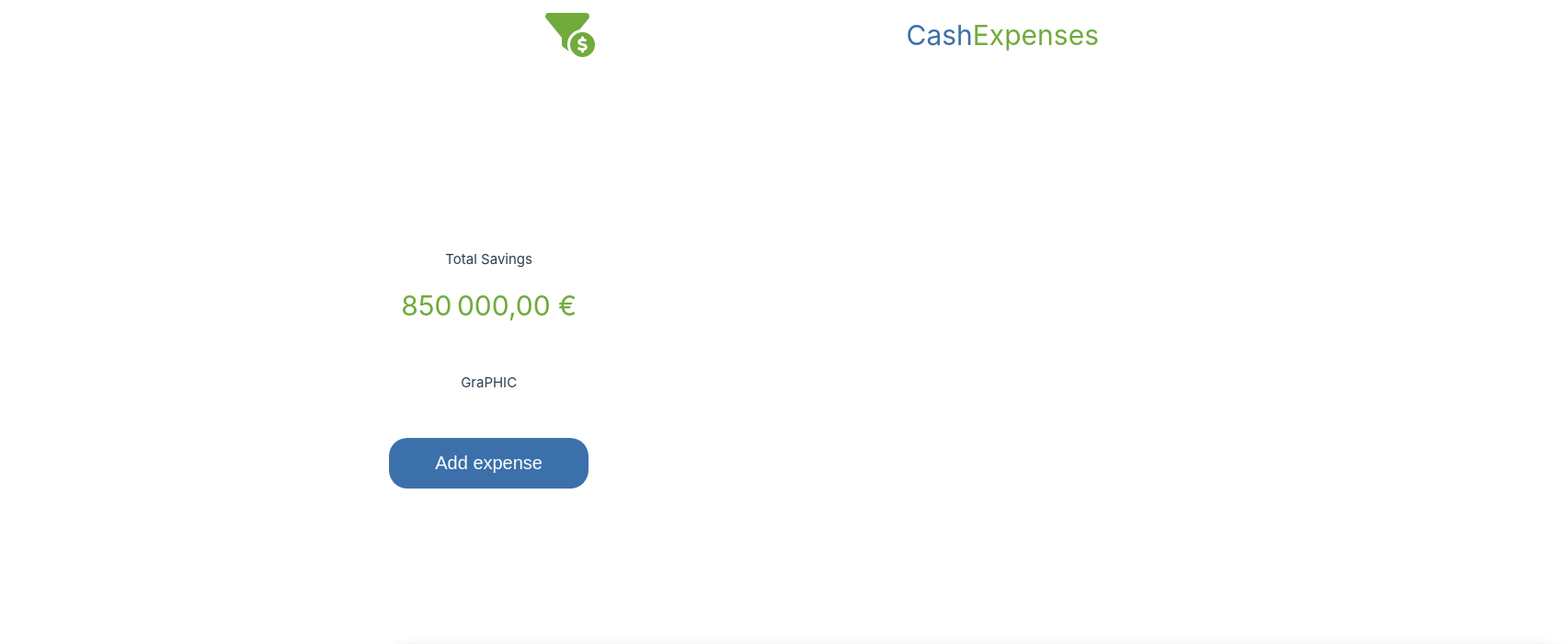
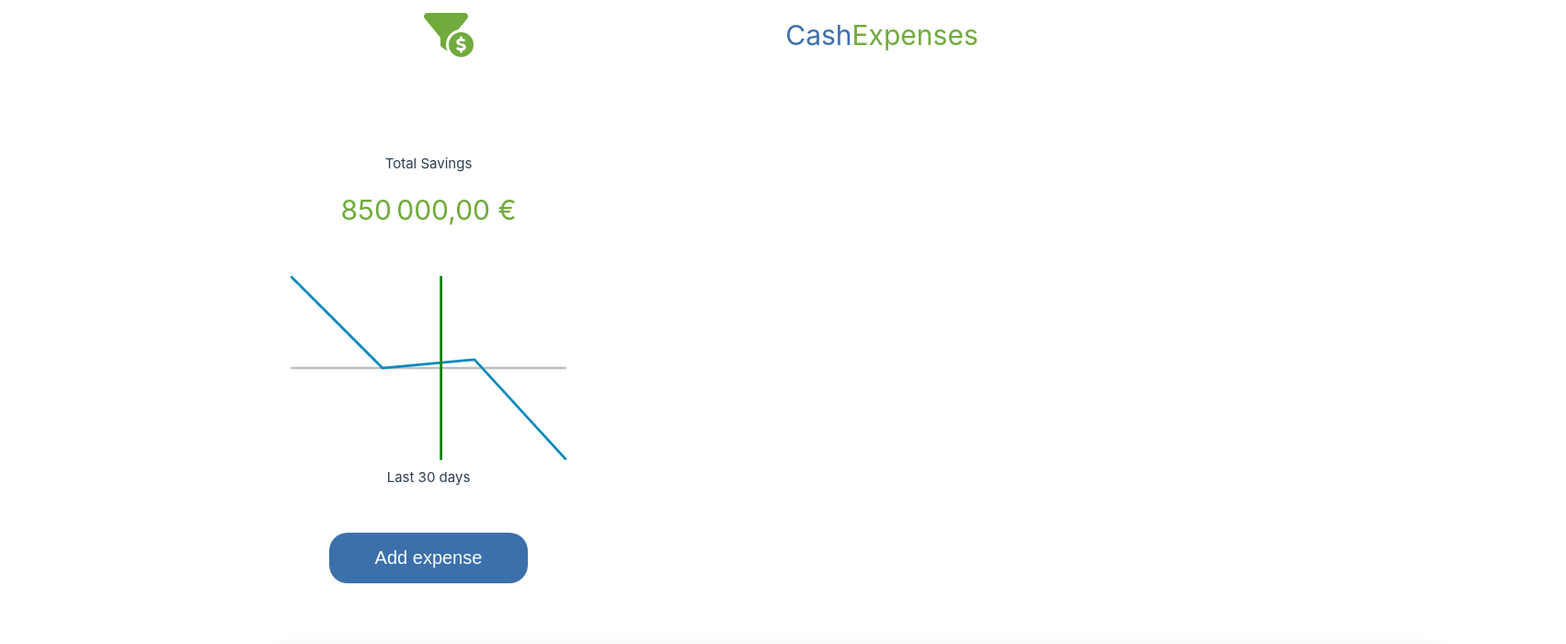
Before and after one commit to martinpercu/vue-expense-controller, a Vue app: page / in a window 1280 px wide. Shown: the top 700 px of the page at 92% size, 1703 px wide, since content can reach past the window. Built offline with nearby package versions, Linux system fonts and the light colour scheme.

Commit message:
creation skeleton for svg graphics

```diff
--- a/src/components/Home.vue
+++ b/src/components/Home.vue
@@ -4,6 +4,7 @@ import Header from './Header.vue';
 import Resume from './Resume/Index.vue';
 import History from './History/Index.vue';
 import Action from './Action.vue';
+import Graph from './Resume/Graph.vue';
 
 const initialAmount = null;
 // const initialAmount = 548700;
@@ -50,9 +51,7 @@ const theExpenses = [{
                 :amount="initialAmount"
             >
                 <template #graphic>
-                    <div>
-                        GraPHIC
-                    </div>
+                    <Graph />
                 </template>
 
                 <template #action>
--- /dev/null
+++ b/src/components/Resume/Graph.vue
@@ -0,0 +1,39 @@
+<template>
+    <div>
+        <svg viewBox="0 0 330 220">
+            <line
+                stroke="#c0c0c0"
+                stroke-width="3"
+                x1="0"
+                y1="110"
+                x2="330"
+                y2="110"
+            />
+            <polyline
+                fill="none"
+                stroke="#0689c0"
+                stroke-width="3"
+                points="0,0 110,110 220,100 330,220"
+            />
+            <line
+                stroke="green"
+                stroke-width="3"
+                x1="180"
+                y1="0"
+                x2="180"
+                y2="220"/>
+        </svg>
+        <p>Last 30 days</p>
+    </div>
+</template>
+
+
+
+<style scoped>
+svg {
+  width: 100%;
+}
+p {
+  text-align: center;
+}
+</style>
```
Also changed, not shown: 1 other file (tests, documents, lock files or other folders).
